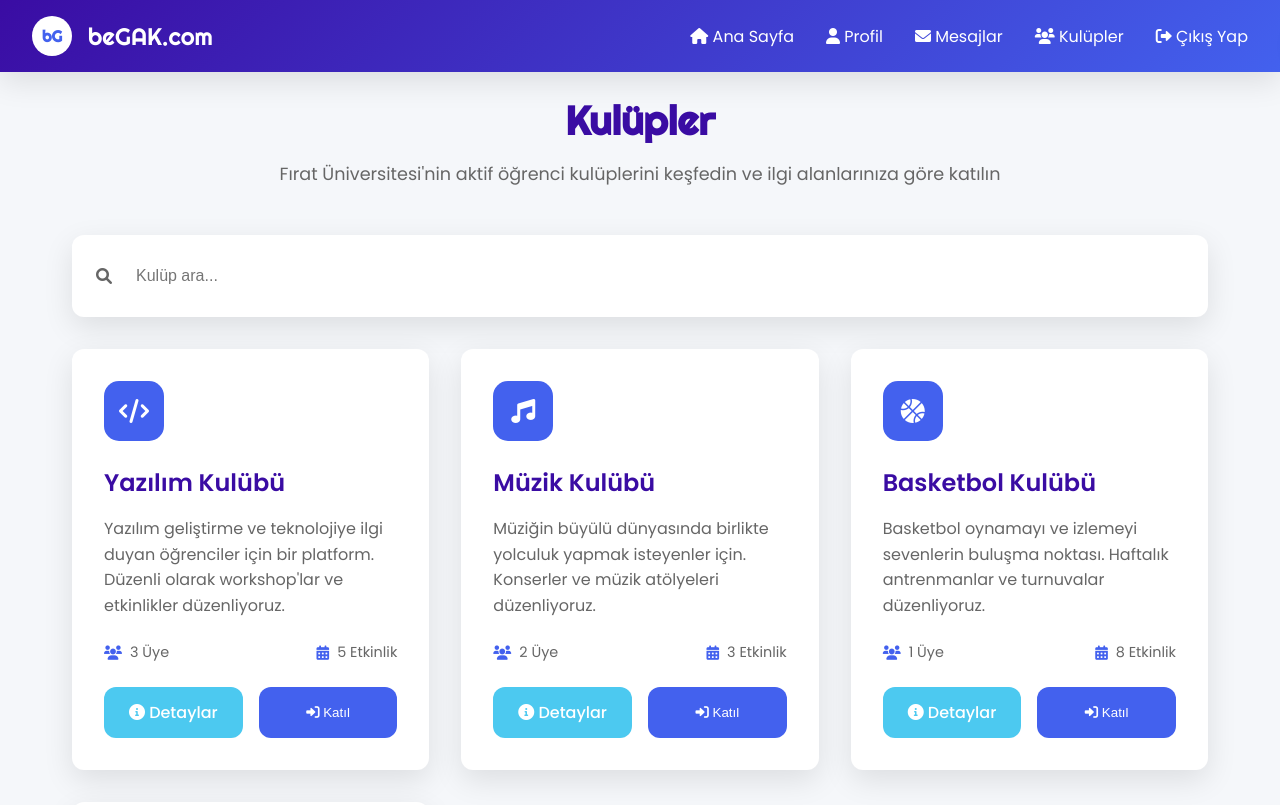
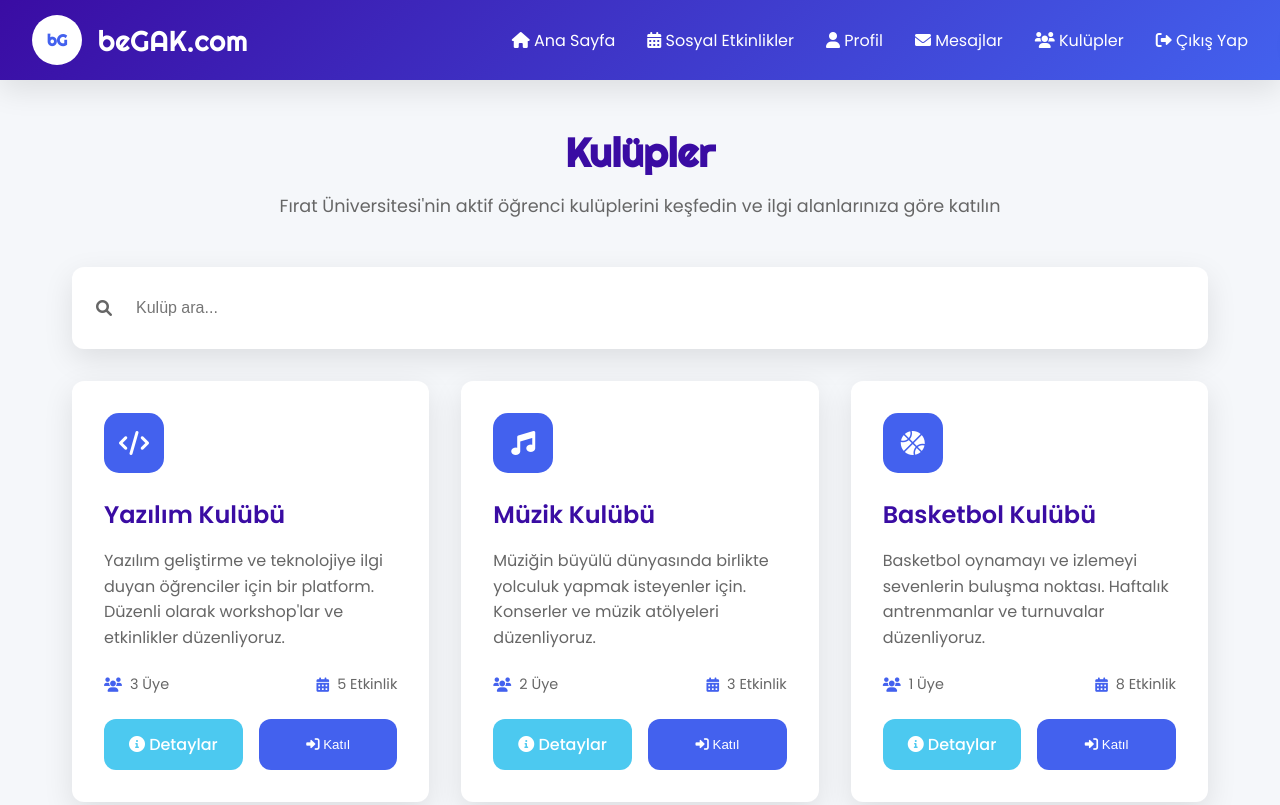
Before and after one commit to ugurboz/FiratUni-Social_WebSite, a plain HTML site: page main/kulupler/kulupler_screen.html in a window 1280 px wide. Shown: the top 805 px of the page. Drawn offline with Linux system fonts and the light colour scheme; sample sign-in values are in the browser's storage.

Commit message:
Hata düzeltme.Güncelleme

```diff
--- a/main/anasayfa/css/anasayfa.css
+++ b/main/anasayfa/css/anasayfa.css
@@ -37,7 +37,7 @@ body {
     width: 100%;
     top: 0;
     z-index: 1000;
-    height: 60px;
+    height: 80px;
 }
 
 .brand {
@@ -47,8 +47,8 @@ body {
 }
 
 .brand-logo {
-    width: 40px;
-    height: 40px;
+    width: 50px;
+    height: 50px;
     background: white;
     border-radius: 50%;
     display: flex;
@@ -62,7 +62,7 @@ body {
 .brand-name {
     font-family: 'Righteous', cursive;
     color: white;
-    font-size: 1.5rem;
+    font-size: 1.8rem;
     text-decoration: none;
     transition: var(--transition);
 }
@@ -110,8 +110,8 @@ body {
     grid-template-columns: 300px 1fr 300px;
     gap: 20px;
     padding: 20px;
-    margin-top: 60px; /* Navbar yüksekliği kadar boşluk */
-    height: calc(100vh - 60px);
+    margin-top: 80px; /* Navbar yüksekliği kadar boşluk */
+    height: calc(100vh - 80px);
     max-width: 1400px;
     margin-left: auto;
     margin-right: auto;
@@ -645,7 +645,7 @@ body {
     .main-content {
         grid-template-columns: 250px 1fr 250px;
         padding: 15px;
-        margin-top: 60px;
+        margin-top: 80px;
     }
 
     .sidebar, .right-sidebar {
@@ -669,7 +669,7 @@ body {
     .main-content {
         grid-template-columns: 1fr;
         gap: 15px;
-        margin-top: 60px;
+        margin-top: 80px;
     }
 
     .sidebar, .right-sidebar {
--- a/main/kulupler/kulupler_screen.html
+++ b/main/kulupler/kulupler_screen.html
@@ -46,6 +46,7 @@
             width: 100%;
             top: 0;
             z-index: 1000;
+            height: 80px;
         }
 
         .brand {
@@ -55,8 +56,8 @@
         }
 
         .brand-logo {
-            width: 40px;
-            height: 40px;
+            width: 50px;
+            height: 50px;
             background: white;
             border-radius: 50%;
             display: flex;
@@ -70,8 +71,13 @@
         .brand-name {
             font-family: 'Righteous', cursive;
             color: white;
-            font-size: 1.5rem;
+            font-size: 1.8rem;
             text-decoration: none;
+            transition: var(--transition);
+        }
+
+        .brand-name:hover {
+            transform: translateY(-2px);
         }
 
         .nav-links {
@@ -85,6 +91,22 @@
             text-decoration: none;
             font-size: 1rem;
             transition: var(--transition);
+            position: relative;
+        }
+
+        .nav-links a::after {
+            content: '';
+            position: absolute;
+            bottom: -5px;
+            left: 0;
+            width: 0;
+            height: 2px;
+            background: white;
+            transition: var(--transition);
+        }
+
+        .nav-links a:hover::after {
+            width: 100%;
         }
 
         .nav-links a:hover {
@@ -94,7 +116,7 @@
         /* Main Content */
         .main-content {
             max-width: 1200px;
-            margin: 6rem auto 2rem;
+            margin: 8rem auto 2rem;
             padding: 0 2rem;
         }
 
@@ -459,6 +481,7 @@
         </div>
         <div class="nav-links">
             <a href="../anasayfa/anasayfa_screen.html"><i class="fas fa-home"></i> Ana Sayfa</a>
+            <a href="../sosyal_etkinlikler/sosyal_etkinlikler_screen.html"><i class="fas fa-calendar-alt"></i> Sosyal Etkinlikler</a>
             <a href="../profil/profil_screen.html"><i class="fas fa-user"></i> Profil</a>
             <a href="../mesajlar/mesajlar_screen.html"><i class="fas fa-envelope"></i> Mesajlar</a>
             <a href="kulupler_screen.html" class="active"><i class="fas fa-users"></i> Kulüpler</a>
```
Also changed, not shown: main/anasayfa/anasayfa_screen.html (+2 -2 lines), main/mesajlar/mesajlar_screen.html (+6 -4 lines), main/profil/profil_screen.html (+31 -16 lines), main/sosyal_etkinlikler/sosyal_etkinlikler_screen.html (+9 -8 lines).
